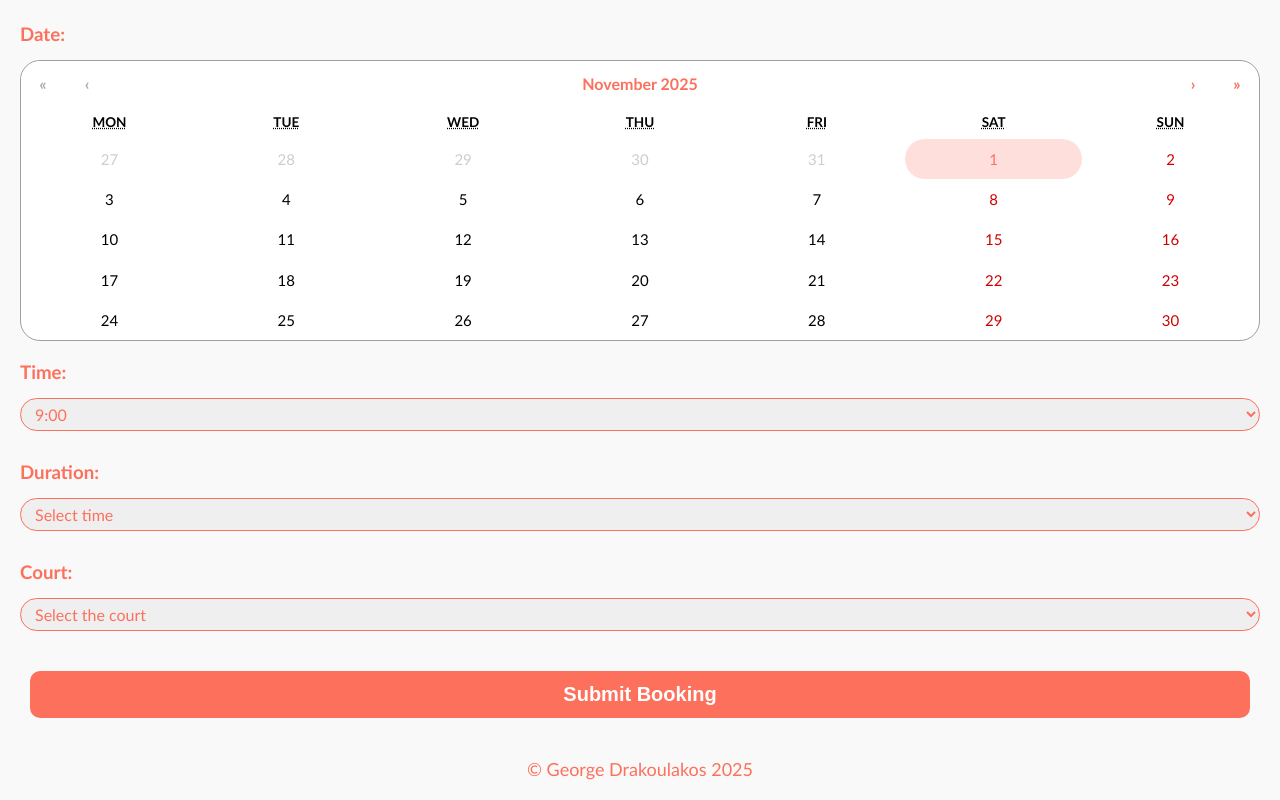
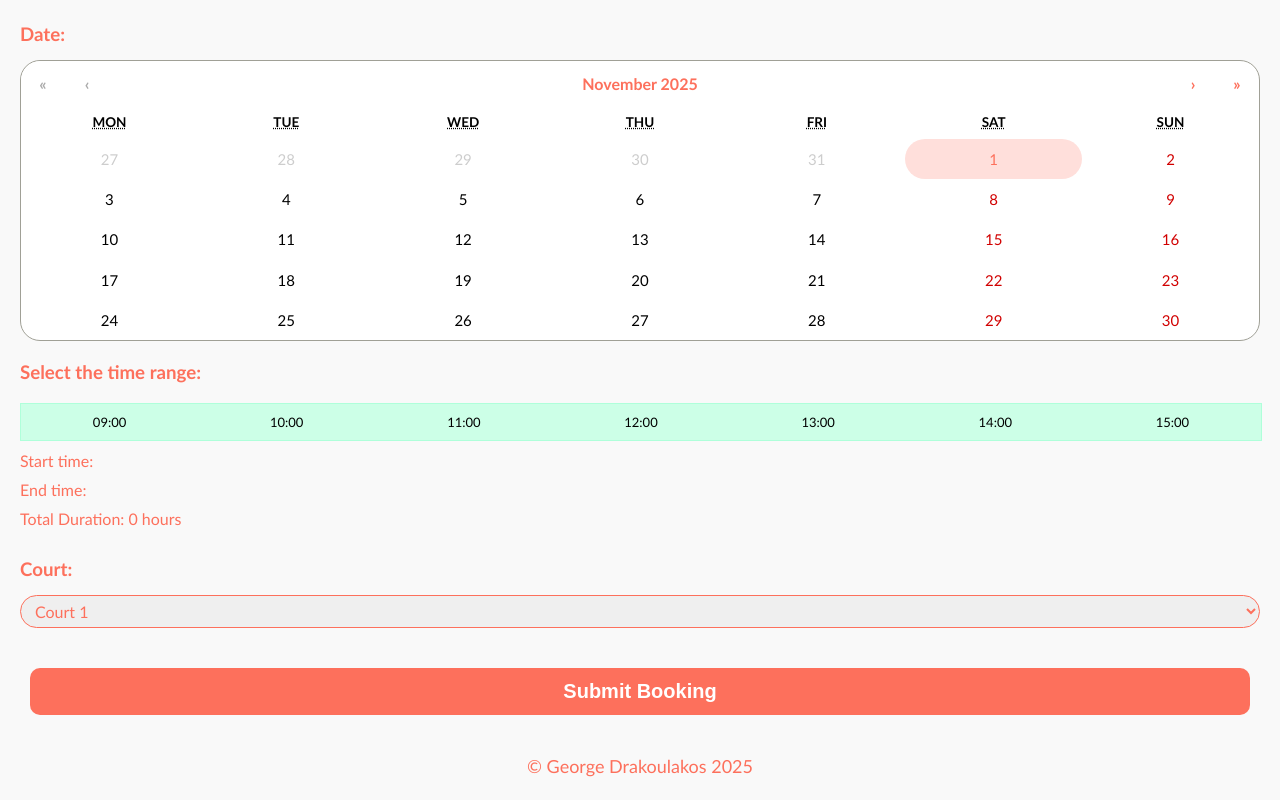
Before and after one commit to gdrakoulakos/athlisis-hub, a Next.js app: page /booking in a window 1280 px wide. Shown: the part 507-1307 px from the top of the page. Built offline with nearby package versions, Linux system fonts and the light colour scheme.

Commit message:
Refactor Booking and TimePicker components for improved time selection and UI updates

```diff
--- a/src/app/booking/page.js
+++ b/src/app/booking/page.js
@@ -38,44 +38,18 @@ export default function Booking() {
     action: "addBooking",
     date: formattedToday,
     duration: 0,
-    court: 0,
+    court: 1,
     name: "",
     phone: "",
     persons: 4,
     type: "Friendly",
-    time: "9:00:00",
+    time: "",
     status: "Pending",
   });
 
+  console.log("bookingData", bookingData);
+
   const bookingTypeOptions = ["Friendly", "Tournament", "Party", "Other"];
-
-  const timeOptions = [
-    { label: "Select time", value: 0 },
-    { label: "8:00", value: "8:00:00" },
-    { label: "9:00", value: "9:00:00" },
-    { label: "10:00", value: "10:00:00" },
-    { label: "11:00", value: "11:00:00" },
-    { label: "12:00", value: "12:00:00" },
-    { label: "13:00", value: "13:00:00" },
-    { label: "14:00", value: "14:00:00" },
-    { label: "17:00", value: "17:00:00" },
-    { label: "18:00", value: "18:00:00" },
-    { label: "19:00", value: "19:00:00" },
-    { label: "20:00", value: "20:00:00" },
-    { label: "21:00", value: "21:00:00" },
-  ];
-
-  const durationOptions = [
-    { label: "Select time", value: 0 },
-    { label: "1 hour", value: 1 },
-    { label: "2 hours", value: 2 },
-    { label: "3 hours", value: 3 },
-    { label: "4 hours", value: 4 },
-    { label: "5 hours", value: 5 },
-    { label: "6 hours", value: 6 },
-    { label: "7 hours", value: 7 },
-    { label: "8 hours", value: 8 },
-  ];
 
   const courtOptions = [
     { label: "Select the court", value: 0 },
@@ -249,39 +223,7 @@ export default function Booking() {
                 minDate={new Date()}
               />
             </div>
-            <TimePicker />
-            <div className={styles.timeContainer}>
-              <h3>Time:</h3>
-              <select
-                className={styles.timeOptionsContainer}
-                name="time"
-                id="time-select"
-                value={bookingData.time}
-                onChange={handleChange}
-              >
-                {timeOptions.map((time, index) => (
-                  <option key={index} value={time.value}>
-                    {time.label}
-                  </option>
-                ))}
-              </select>
-            </div>
-            <div className={styles.durationSelectionContainer}>
-              <h3>Duration:</h3>
-              <select
-                className={styles.durationOptionsContainer}
-                name="duration"
-                id="duration-select"
-                value={bookingData.duration}
-                onChange={handleChange}
-              >
-                {durationOptions.map((option, index) => (
-                  <option key={index} value={option.value}>
-                    {option.label}
-                  </option>
-                ))}
-              </select>
-            </div>
+            <TimePicker handleChange={handleChange} />
             <div className={styles.courtSelectionContainer}>
               <h3>Court:</h3>
               <select
--- a/src/app/components/TimePicker/TimePicker.js
+++ b/src/app/components/TimePicker/TimePicker.js
@@ -2,12 +2,11 @@
 import { useState } from "react";
 import styles from "./TimePicker.module.css";
 
-export default function TimePicker() {
+export default function TimePicker({ handleChange }) {
   const [selectedTime, setSelectedTime] = useState([]);
-  const [timeClicked, setTimeClicked] = useState(false);
 
-  const timeOptionsMoring = [
-    { label: "09:00", value: "9:00:00" },
+  const timeOptions = [
+    { label: "09:00", value: "09:00:00" },
     { label: "10:00", value: "10:00:00" },
     { label: "11:00", value: "11:00:00" },
     { label: "12:00", value: "12:00:00" },
@@ -15,29 +14,72 @@ export default function TimePicker() {
     { label: "14:00", value: "14:00:00" },
     { label: "15:00", value: "15:00:00" },
   ];
-  const timeOptionsAfternoon = [
-    { label: "17:00", value: "17:00:00" },
-    { label: "18:00", value: "18:00:00" },
-    { label: "19:00", value: "19:00:00" },
-    { label: "20:00", value: "20:00:00" },
-    { label: "21:00", value: "21:00:00" },
-    { label: "22:00", value: "22:00:00" },
-    { label: "23:00", value: "23:00:00" },
-  ];
 
   const handleTimePickerClick = (value) => {
-    setSelectedTime((prev) => [...prev, value]);
+    // If no times selected yet
+    if (selectedTime.length === 0) {
+      setSelectedTime([value]);
+
+      // Send start time up
+      handleChange({
+        target: { name: "time", value },
+      });
+      handleChange({
+        target: { name: "duration", value: 0 },
+      });
+
+      return;
+    }
+
+    // If one time selected -> select range between first and second
+    if (selectedTime.length === 1) {
+      const first = selectedTime[0];
+      const allValues = timeOptions.map((t) => t.value);
+      const startIndex = allValues.indexOf(first);
+      const endIndex = allValues.indexOf(value);
+
+      if (startIndex === -1 || endIndex === -1) return;
+
+      const [min, max] =
+        startIndex < endIndex ? [startIndex, endIndex] : [endIndex, startIndex];
+
+      const range = allValues.slice(min, max + 1);
+      setSelectedTime(range);
+
+      // Calculate total hours
+      const totalHours = range.length > 1 ? range.length - 1 : 0;
+
+      // Send updates to parent
+      handleChange({
+        target: { name: "time", value: range[0] },
+      });
+      handleChange({
+        target: { name: "duration", value: totalHours },
+      });
+
+      return;
+    }
+
+    // If more than one selected, reset selection
+    setSelectedTime([value]);
+    handleChange({
+      target: { name: "time", value },
+    });
+    handleChange({
+      target: { name: "duration", value: 0 },
+    });
   };
 
-  console.log("selectedTime", selectedTime);
+  const totalHours = selectedTime.length > 1 ? selectedTime.length - 1 : 0;
+
+  console.log("selected", selectedTime);
 
   return (
     <div className={styles.timePickerContainerAll}>
       <div className={styles.timePickerMoringContainer}>
         <h3>Select the time range:</h3>
-        <h4>Morning</h4>
         <div className={styles.timePickerOptions}>
-          {timeOptionsMoring.map((option) => (
+          {timeOptions.map((option) => (
             <div
               key={option.value}
               className={`${styles.timePicked} ${
@@ -50,23 +92,13 @@ export default function TimePicker() {
           ))}
         </div>
       </div>
-
-      <div className={styles.timePickerAfternoonContainer}>
-        <h4>Afternoon</h4>
-        <div className={styles.timePickerOptions}>
-          {timeOptionsAfternoon.map((option) => (
-            <div
-              key={option.value}
-              id={option.value}
-              className={`${styles.timePicked} ${
-                selectedTime.includes(option.value) ? styles.selected : ""
-              }`}
-              onClick={() => handleTimePickerClick(option.value)}
-            >
-              {option.label}
-            </div>
-          ))}
-        </div>
+      <div className={styles.timeSummary}>
+        <p>Start time: {selectedTime[0]}</p>
+        <p>
+          End time:
+          {selectedTime.length < 2 ? "" : selectedTime[selectedTime.length - 1]}
+        </p>
+        <p>Total Duration: {totalHours} hours</p>
       </div>
     </div>
   );
--- a/src/app/components/TimePicker/TimePicker.module.css
+++ b/src/app/components/TimePicker/TimePicker.module.css
@@ -1,5 +1,5 @@
 .timePickerContainerAll {
-  display: none;
+  display: flex;
   flex-direction: column;
   justify-content: space-between;
   gap: 10px;
@@ -17,8 +17,8 @@
   display: flex;
   justify-content: space-between;
   flex-direction: row;
-  background-color: #ffe9e6;
-  border-radius: 10px;
+  background-color: #ccffe7;
+  border: solid 1px #afffda;
 }
 
 .timePicked {
@@ -32,4 +32,9 @@
 .selected {
   background-color: #fd705c;
   color: white;
+  border: solid 1px #fd705c;
 }
+
+.timeSummary p {
+  font-size: 16px;
+}
--- a/src/app/components/popUps/ConfirmationPopUp/ConfirmationPopUp.js
+++ b/src/app/components/popUps/ConfirmationPopUp/ConfirmationPopUp.js
@@ -3,6 +3,7 @@ import styles from "./ConfirmationPopUp.module.css";
 import { motion } from "motion/react";
 import { useDispatch, useSelector } from "react-redux";
 import { hideConfirmationPopUp } from "@/redux/features/popUps/confirmationPopUpSlice";
+import { formatDate, formatTime } from "@/utils/date";
 
 export default function ConfirmationPopUp({
   bookingData,
@@ -41,8 +42,8 @@ export default function ConfirmationPopUp({
         <p>Phone: {bookingData.phone}</p>
         <p>Booking Type: {bookingData.type}</p>
         <p>Persons: {bookingData.persons}</p>
-        <p>Date: {bookingData?.date}</p>
-        <p>Time: {bookingData.time}</p>
+        <p>Date: {formatDate(bookingData?.date)}</p>
+        <p>Time: {formatTime(bookingData.time)}</p>
         <p>Duration: {bookingData.duration} hours</p>
         <p>Court: Court {bookingData.court}</p>
         <div className={styles.buttonContainer}>
--- a/src/app/globals.css
+++ b/src/app/globals.css
@@ -4,6 +4,12 @@
 /* color: #fd705c; orange */
 /* background: #ffdfdb; light orange */
 /* background: #ffe9e6; very light orange */
+
+/* #22976e green */
+/* #ccffe7 light green */
+
+/* #ab1615 red  */
+/* #ffdfdb light red */
 
 /* border-radius: 20px; */
 
--- a/src/utils/date.js
+++ b/src/utils/date.js
@@ -17,3 +17,8 @@ export const formatDateAndTime = (dateString) => {
     minute: "2-digit",
   });
 };
+
+export const formatTime = (timeString) => {
+  if (!timeString) return "";
+  return timeString.slice(0, 5);
+};
```
